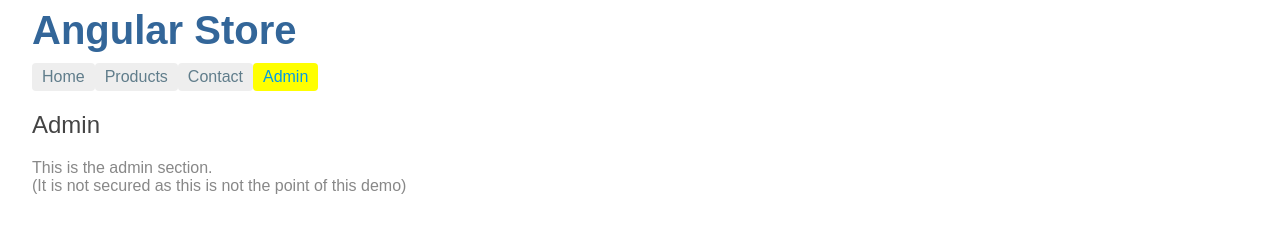
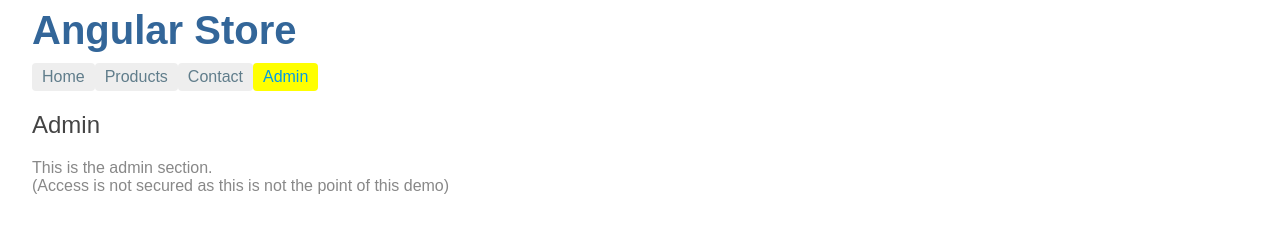
Before and after one commit to ldex/Angular-Academy-365, an Angular app: page /admin in a window 1280 px wide. Shown: the top 249 px of the page. Built offline with nearby package versions, Linux system fonts and the light colour scheme.

Commit message:
small fix

```diff
--- a/src/app/shared/admin.component.html
+++ b/src/app/shared/admin.component.html
@@ -3,5 +3,5 @@
 <p style="margin-bottom: 80px">
     This is the admin section.
     <br>
-    (It is not secured as this is not the point of this demo)
+    (Access is not secured as this is not the point of this demo)
 </p>
```
